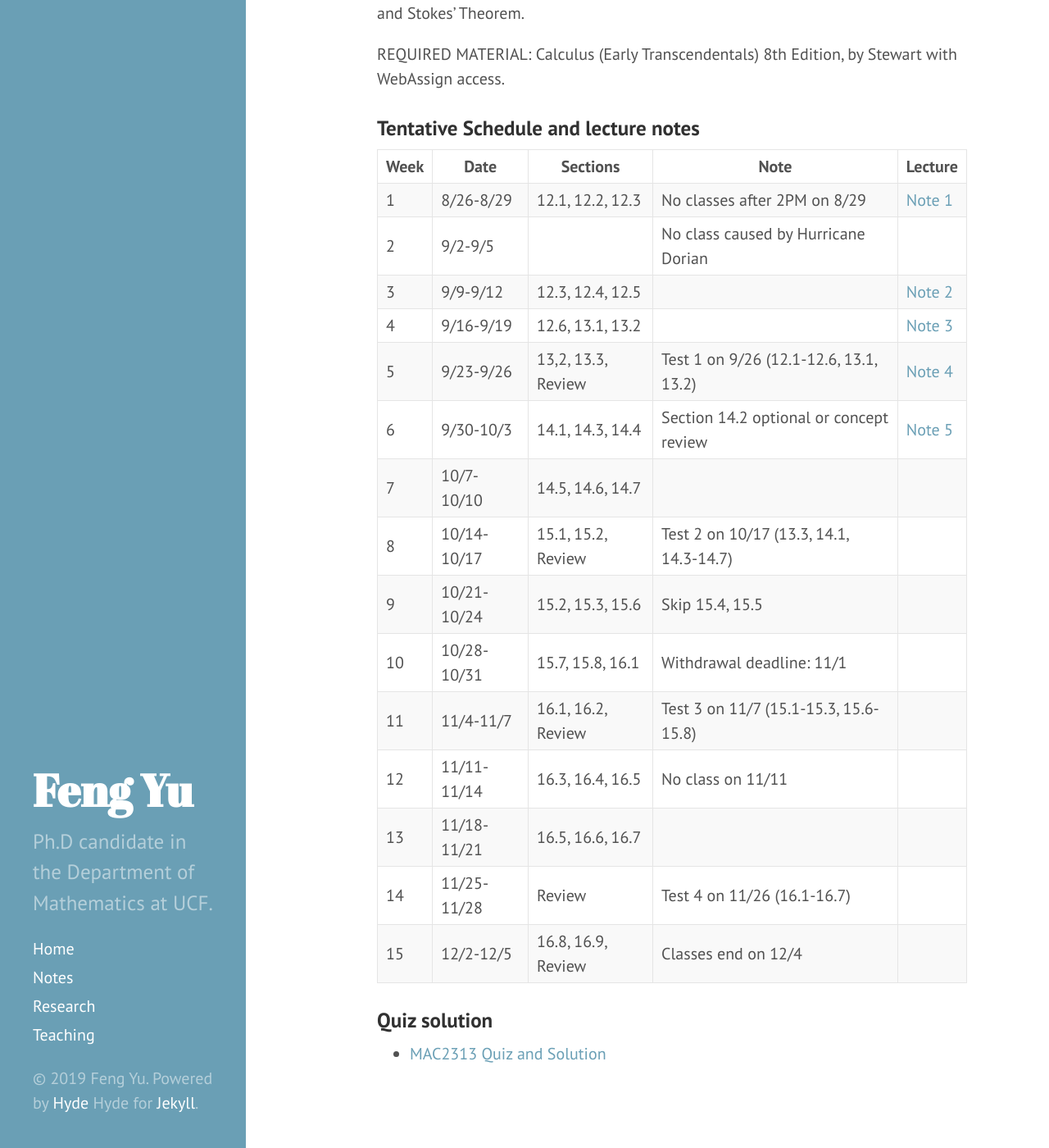
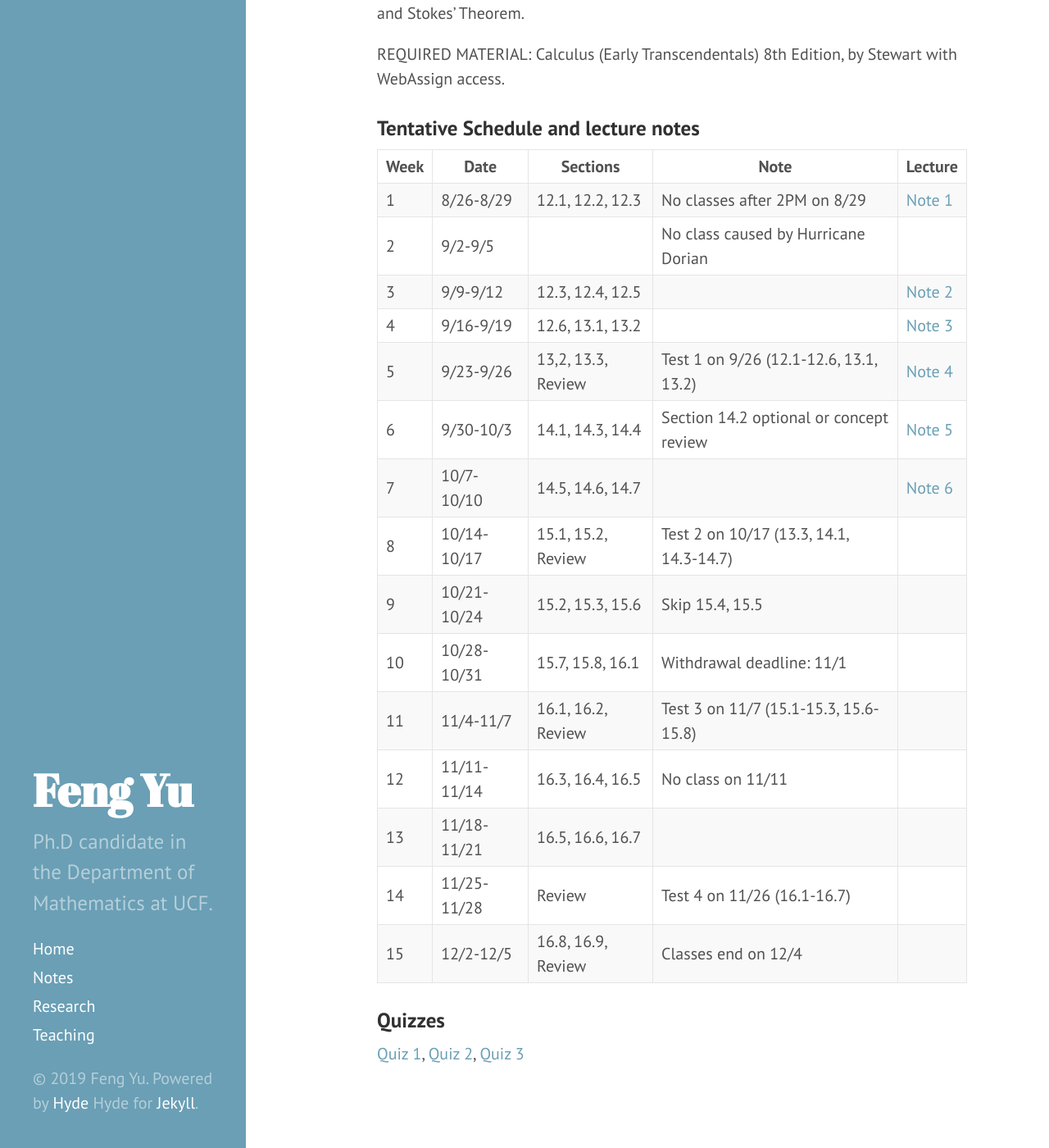
Before and after one commit to alexfengg/fengyu93.github.io, a Jekyll site: the page built from MAC2313.md, in a window 1280 px wide and 1400 px high, scrolled down 728 px. Shown: the whole window at 82% size. Built offline with Jekyll 4.4.1, drawn with Linux system fonts in a browser that asks for light colours; our own code applies the rules of GitHub Pages for plain Markdown files.

Commit message:
update on 10/9/2019

```diff
--- a/MAC2313.md
+++ b/MAC2313.md
@@ -32,7 +32,7 @@ REQUIRED MATERIAL:  Calculus (Early Transcendentals) 8th Edition, by Stewart wit
 | 4    | 9/16-9/19   | 12.6, 13.1, 13.2   |                                         |[Note 3](\assets\PDFs\MAC2313\Note_3.pdf)|
 | 5    | 9/23-9/26   | 13,2, 13.3, Review | Test 1 on 9/26 (12.1-12.6, 13.1, 13.2)  |[Note 4](\assets\PDFs\MAC2313\Note_4.pdf)|
 | 6    | 9/30-10/3   | 14.1, 14.3, 14.4   | Section 14.2 optional or concept review |[Note 5](\assets\PDFs\MAC2313\Note_5.pdf)|
-| 7    | 10/7-10/10  | 14.5, 14.6, 14.7   |                                         |                                           |
+| 7    | 10/7-10/10  | 14.5, 14.6, 14.7   |                                         |[Note 6](\assets\PDFs\MAC2313\Note_6.pdf)  |
 | 8    | 10/14-10/17 | 15.1, 15.2, Review | Test 2 on 10/17 (13.3, 14.1, 14.3-14.7) |                                           |
 | 9    | 10/21-10/24 | 15.2, 15.3, 15.6   | Skip 15.4, 15.5                         |                                           |
 | 10   | 10/28-10/31 | 15.7, 15.8, 16.1   | Withdrawal deadline: 11/1               |                                           |
@@ -42,11 +42,5 @@ REQUIRED MATERIAL:  Calculus (Early Transcendentals) 8th Edition, by Stewart wit
 | 14   | 11/25-11/28 | Review             | Test 4 on 11/26 (16.1-16.7)             |                                           |
 | 15   | 12/2-12/5   | 16.8, 16.9, Review | Classes end on 12/4                     |                                           |
 
-### Quiz solution
-<ul>
-  {% for post in site.posts %}
-    <li>
-      <a href="{{ post.url }}">{{ post.title }}</a>
-    </li>
-  {% endfor %}
-</ul>
+### Quizzes
+[Quiz 1](\assets\PDFs\MAC2313\quiz\Quiz_1.pdf), [Quiz 2](\assets\PDFs\MAC2313\quiz\Quiz_2.pdf), [Quiz 3](\assets\PDFs\MAC2313\quiz\Quiz_3.pdf)
```
Also changed, not shown: 5 other files.
